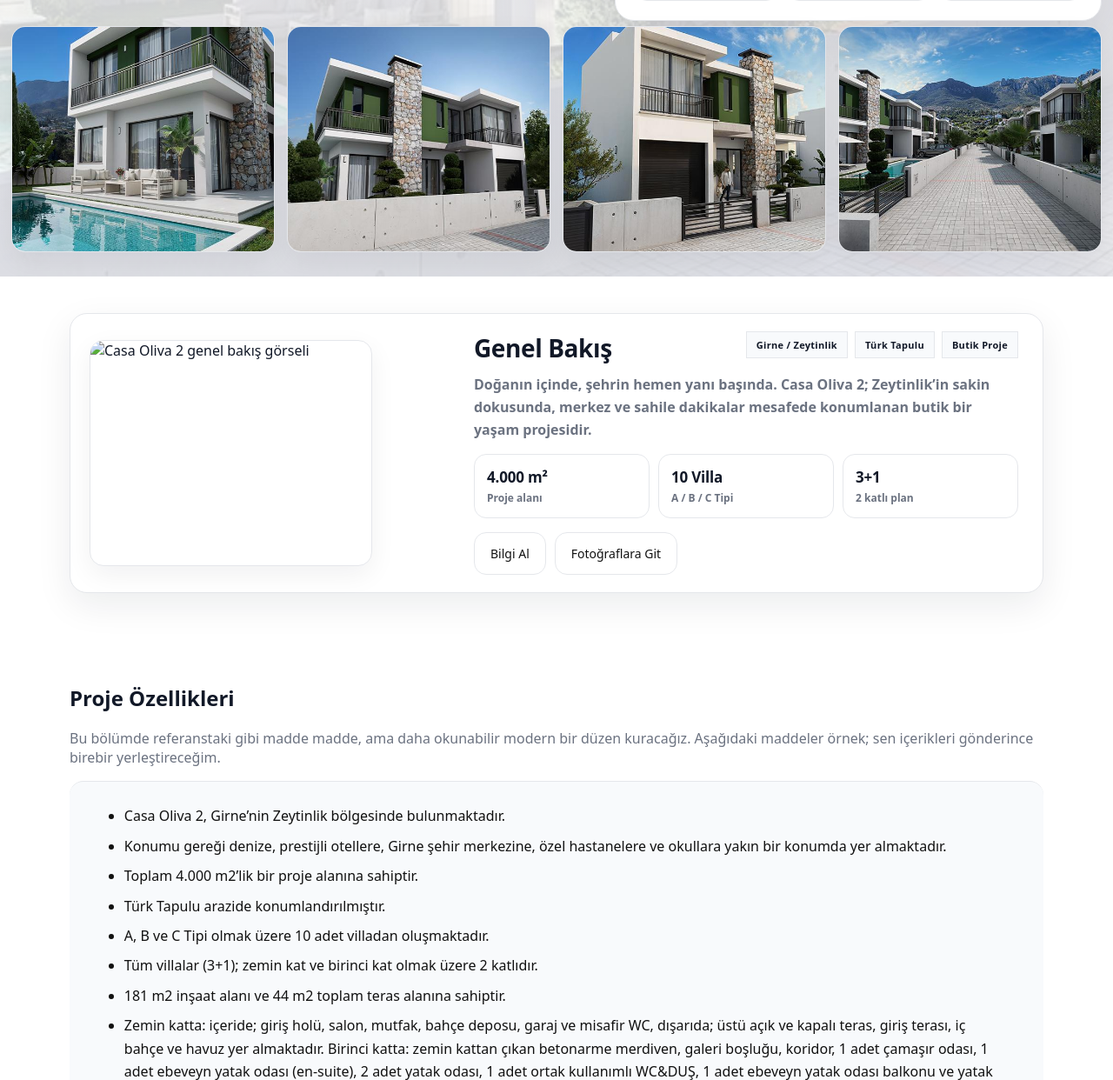
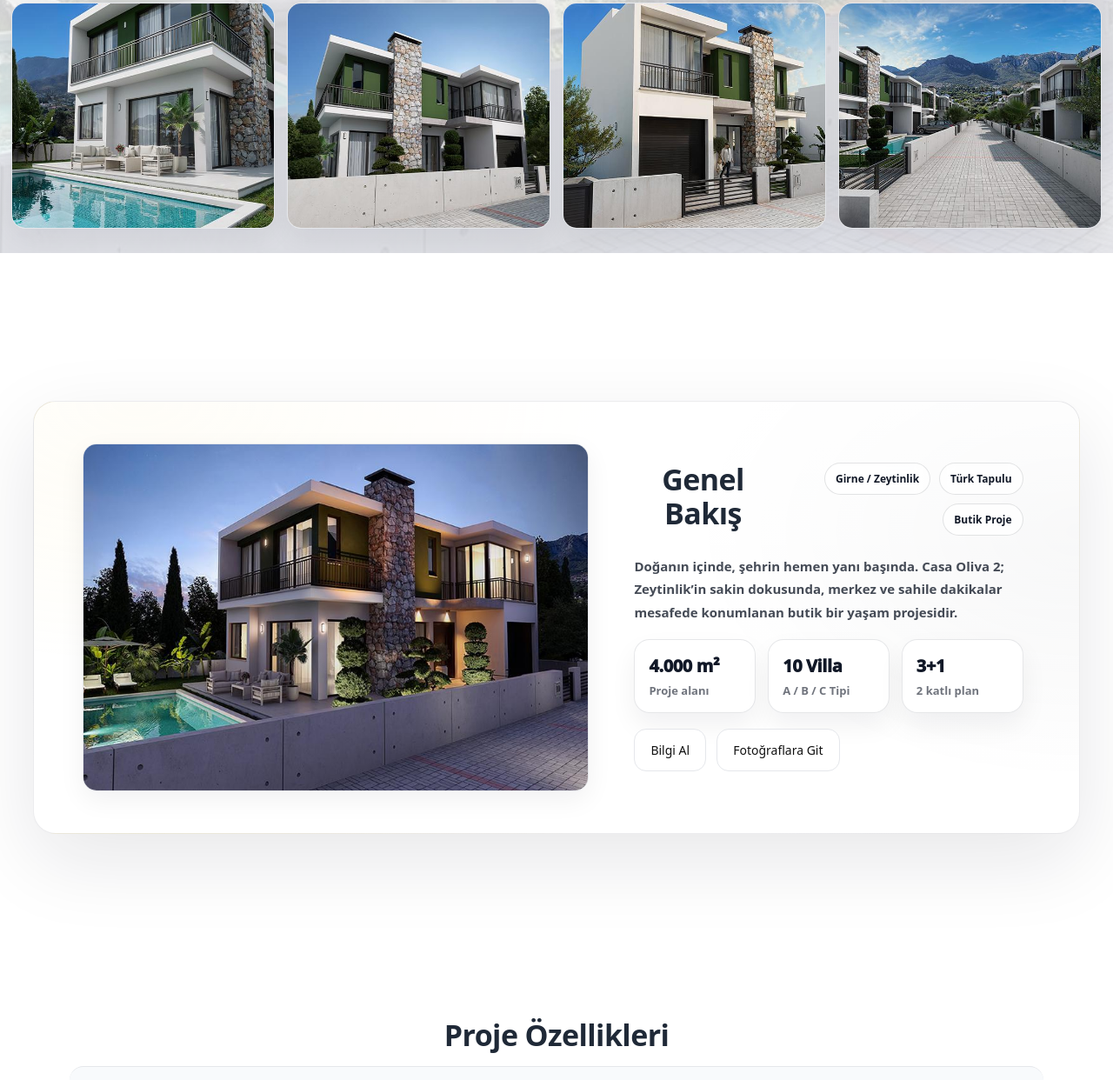
Before and after one commit to CyprusCodes/ozyalcin, a website built with Vite: page index.html in a window 1280 px wide. Shown: the part 832-2074 px from the top of the page at 87% size. Built offline with nearby package versions, Linux system fonts and the light colour scheme; files whose address does not match are found by name.

Commit message:
second commit

```diff
--- a/index.html
+++ b/index.html
@@ -149,8 +149,8 @@
             <textarea rows="4" placeholder="Kısaca talebinizi yazın..."></textarea>
           </label>
 
-          <button class="btn btn--primary heroFormBtn" type="submit">Gönder (Demo)</button>
-          <p class="tiny muted heroFormNote">Demo: Bu form şu an herhangi bir yere gönderim yapmaz.</p>
+          <button class="btn btn--primary heroFormBtn" type="submit">Gönder</button>
+
         </form>
 
         <div class="heroMiniRow">
@@ -171,7 +171,7 @@
     </div>
   </div>
 
-  <!-- ALT GÖRSEL ŞERİT (opsiyonel ama çok iyi durur) -->
+  <!-- ALT GÖRSEL ŞERİT  -->
   <div class="container heroStrip">
     <a class="heroStripItem gItem" data-full="/images/hero/h01.jpg" aria-label="Görseli büyüt">
       <img src="/images/hero/h01.jpg" alt="Casa Oliva 2 görsel 1" />
@@ -189,15 +189,14 @@
 </section>
 
 
-
-  <!-- GENEL BAKIŞ -->
+<!-- GENEL BAKIŞ  -->
   <section class="section" id="genel-bakis">
-    <div class="container">
-      <div class="overview">
+    <div class="container container--wide">
+      <div class="overview overview--premium">
         <div class="overviewGrid">
           <!-- Görsel -->
           <a class="overviewMedia gItem" data-full="/images/proje/p01.jpg" aria-label="Genel bakış görselini büyüt">
-            <img src="/images/hero/h05.png" alt="Casa Oliva 2 genel bakış görseli" />
+            <img src="public/images/hero/h05.jpg" alt="Casa Oliva 2 genel bakış görseli" />
           </a>
 
           <!-- İçerik -->
@@ -242,13 +241,13 @@
   </section>
 
 
+
   <!-- PROJE ÖZELLİKLERİ -->
   <section class="section" id="proje-ozellikleri">
     <div class="container">
       <h2>Proje Özellikleri</h2>
       <p class="muted">
-        Bu bölümde referanstaki gibi madde madde, ama daha okunabilir modern bir düzen kuracağız.
-        Aşağıdaki maddeler örnek; sen içerikleri gönderince birebir yerleştireceğim.
+
       </p>
 
       <div class="section section--alt" style="padding:18px 0; border-radius:16px;">
@@ -286,9 +285,11 @@
   <!-- KATALOG / BUTON KART -->
   <section class="section" id="katalog">
     <div class="container">
+      <div class="infoCard catalogCard">
+
       <h2>Online Katalog</h2>
       <p class="muted">
-        Online kataloğumuza buradan ulaşabilirsiniz. (Demo buton — gerçek link eklenebilir.)
+        Online kataloğumuza buradan ulaşabilirsiniz.
       </p>
 
       <div class="infoCard" style="grid-template-columns: 1fr; text-align:center;">
@@ -299,11 +300,11 @@
         </div>
 
         <div style="display:flex; justify-content:center; padding-bottom:4px;">
-          <a class="btn btn--primary" href="#" onclick="return false;">3D Online Katalog (Demo)</a>
+          <a class="btn btn--ghost btn--primary btn--lg" href="#" onclick="return false;">3D Online Katalog (Demo)</a>
         </div>
 
         <p class="tiny muted" style="margin:6px 0 0;">
-          Demo: Sunumda buton görünür, bağlantı sonra eklenebilir.
+
         </p>
       </div>
     </div>
@@ -315,8 +316,6 @@
     <div class="container">
       <h2>Vaziyet Planı</h2>
       <p class="muted">
-        Burada tek büyük görsel olacak. Tıklayınca büyük açılır. (Vaziyet planı görselini /assets/plan.jpg
-        yapabilirsin.)
       </p>
 
       <div class="gallery" style="grid-template-columns: 1fr;">
@@ -449,13 +448,11 @@
     <div class="container">
       <h2>Konum</h2>
       <p class="muted">
-        Bu alanı istersen harita / yakınlık maddeleriyle modernleştiririz (merkez, okullar, market, sahil vb.).
+        HARİTA
       </p>
 
       <div class="infoCard" style="grid-template-columns: 1fr;">
         <div class="kv">
-          <span class="k">Yakın Noktalar (Örnek)</span>
-          <span class="v">Şehir merkezi • Okullar • Market • Sahil</span>
         </div>
       </div>
     </div>
--- a/src/styles/01-base.css
+++ b/src/styles/01-base.css
@@ -6,7 +6,8 @@ html,
 body {
   margin: 0;
   padding: 0;
-  font-family: system-ui, -apple-system, Segoe UI, Roboto, Arial;
+   font-family: ui-sans-serif, system-ui, -apple-system, Segoe UI, Roboto, Arial, "Apple Color Emoji",
+    "Segoe UI Emoji";
   color: var(--text);
   background: var(--bg);
 }
@@ -35,14 +36,13 @@ img {
 .tiny {
   font-size: 12px;
 }
-/* Büyük buton */
+
 .btn--lg {
   padding: 14px 18px;
   border-radius: 14px;
   font-size: 14px;
 }
 
-/* Ghost buton: daha “pro” */
 .btn--ghost {
   background: #fff;
   color: #111;
--- a/src/styles/04-sections.css
+++ b/src/styles/04-sections.css
@@ -1,5 +1,9 @@
 .section {
   padding: 42px 0;
+}
+
+#genel-bakis {
+  padding: 170px 0;
 }
 
 .section--alt {
@@ -77,118 +81,170 @@
   transition: transform .3s ease;
 }
 
-/* GENEL BAKIŞ */
+/* =========================================================
+   GENEL BAKIŞ — PREMIUM / WIDE
+   ========================================================= */
 
-.overview {
-  background: #fff;
-  border: 1px solid var(--line);
-  border-radius: 20px;
-  box-shadow: 0 14px 40px rgba(17, 24, 39, 0.08);
-  padding: 20px 22px;
+
+.container--wide {
+  width: min(1320px, 94%);
+  margin: 0 auto;
 }
-.overviewBody {
-  padding-right: 6px;
+
+
+.overview--premium {
+  position: relative;
+  overflow: hidden;
+  border-radius: 26px;
+  padding: 48px 56px;
+  background:
+    radial-gradient(900px 500px at 10% 0%, rgba(242, 194, 0, .10), transparent 60%),
+    radial-gradient(800px 520px at 100% 30%, rgba(17, 24, 39, .06), transparent 55%),
+    #fff;
+  border: 1px solid rgba(17, 24, 39, .08);
+  box-shadow: 0 30px 90px rgba(17, 24, 39, .10);
 }
+
+
+.overview--premium::before {
+  content: "";
+  position: absolute;
+  inset: 0;
+  background:
+    linear-gradient(180deg, rgba(255, 255, 255, .75), rgba(255, 255, 255, 0));
+  pointer-events: none;
+}
+
+
 .overviewGrid {
+  position: relative;
   display: grid;
-  grid-template-columns: 420px 1fr;
-  gap: 22px;
+  grid-template-columns: minmax(520px, 600px) 1fr;
+  gap: 34px;
   align-items: center;
 }
 
-/* görsel kart */
+
 .overviewMedia {
   display: block;
-  border-radius: 22px;
+  border-radius: 26px;
   overflow: hidden;
-  border: 1px solid var(--line);
-  box-shadow: 0 18px 50px rgba(17, 24, 39, 0.12);
-  aspect-ratio: 5 / 4;
+  border: 1px solid rgba(17, 24, 39, .10);
   background: #fff;
+  box-shadow: 0 28px 70px rgba(17, 24, 39, .16);
+  aspect-ratio: 16 / 11;
+  min-height: 400px;
 }
 
 .overviewMedia img {
   width: 100%;
   height: 100%;
   object-fit: cover;
+  transform: scale(1.02);
+  transition: transform .35s ease;
 }
 
-/* Başlık + etiketler */
+.overviewMedia:hover img {
+  transform: scale(1.06);
+}
+
+
+.overviewBody {
+  padding-right: 8px;
+}
+
 .overviewTop {
   display: flex;
   align-items: flex-start;
   justify-content: space-between;
-  gap: 14px;
+  gap: 16px;
 }
 
 .overviewTitle {
   margin: 0;
-  font-size: 28px;
-  font-weight: 900;
-  letter-spacing: -0.4px;
+  font-size: 40px;
+  line-height: 1.05;
+  font-weight: 950;
+  letter-spacing: -1px;
+  color: #111827;
 }
+
 
 .overviewChips {
   display: flex;
-  gap: 8px;
+  gap: 10px;
   flex-wrap: wrap;
   justify-content: flex-end;
 }
 
 .chip {
-  font-size: 11px;
+  font-size: 12px;
   font-weight: 900;
-  padding: 7px 11px;
-  background: #f8fafc;
-  border: 1px solid #e5e7eb;
-  letter-spacing: 0.3px;
+  padding: 9px 12px;
+  border-radius: 999px;
+  background: rgba(255, 255, 255, .75);
+  border: 1px solid rgba(17, 24, 39, .12);
+  color: #111827;
+  backdrop-filter: blur(8px);
 }
 
+
 .overviewText {
-  margin: 10px 0 0;
-  line-height: 1.65;
-  font-weight: 600;
+  margin: 14px 0 0;
+  max-width: 70ch;
+  font-size: 15px;
+  line-height: 1.75;
+  font-weight: 650;
+  color: rgba(17, 24, 39, .78);
 }
 
-/* KPI kutuları */
+
 .overviewKpis {
-  margin-top: 14px;
+  margin-top: 18px;
   display: grid;
   grid-template-columns: repeat(3, 1fr);
-  gap: 10px;
+  gap: 14px;
 }
 
 .kpi {
-  border: 1px solid var(--line);
-  border-radius: 14px;
-  background: #fff;
-  padding: 14px 14px;
+  border-radius: 18px;
+  border: 1px solid rgba(17, 24, 39, .10);
+  background: rgba(255, 255, 255, .85);
+  padding: 16px 16px;
+  box-shadow: 0 14px 30px rgba(17, 24, 39, .06);
 }
 
 .kpiVal {
-  font-weight: 900;
-  font-size: 17px;
-  letter-spacing: -0.2px;
+  font-weight: 950;
+  font-size: 20px;
+  letter-spacing: -0.4px;
+  color: #111827;
 }
 
 .kpiLbl {
-  margin-top: 4px;
-  font-size: 12px;
-  color: var(--muted);
-  font-weight: 700;
+  margin-top: 6px;
+  font-size: 13px;
+  font-weight: 800;
+  color: rgba(17, 24, 39, .60);
 }
 
-/* Aksiyon butonları */
+
 .overviewActions {
-  margin-top: 16px;
+  margin-top: 18px;
   display: flex;
-  gap: 10px;
+  gap: 12px;
   flex-wrap: wrap;
 }
 
-@media (max-width: 1000px) {
+/* Responsive */
+@media (max-width: 1100px) {
   .overviewGrid {
     grid-template-columns: 1fr;
+    gap: 18px;
+  }
+
+  .overviewTitle {
+    font-size: 34px;
   }
 
   .overviewTop {
@@ -202,13 +258,47 @@
   .overviewKpis {
     grid-template-columns: 1fr;
   }
-    @media (max-width: 1000px) {
-      .overview {
-        padding: 18px;
-      }
 
-      .overviewMedia {
-        aspect-ratio: 16 / 10;
-      }
-    }
+  .overviewMedia {
+    aspect-ratio: 16 / 10;
+  }
 }
+
+/* =========================
+   ONLINE KATALOG (BOX)
+   ========================= */
+.catalogCard {
+  max-width: 760px;
+  margin: 18px auto 0;
+  text-align: center;
+  padding: 22px 22px;
+  border-radius: 18px;
+  background: #fff;
+  border: 1px solid var(--line);
+  box-shadow: var(--shadow);
+}
+
+.catalogCard .btn {
+  padding: 12px 18px;
+  border-radius: 12px;
+  font-weight: 900;
+}
+
+/* =========================
+   SECTION BAŞLIKLARI (GLOBAL)
+   ========================= */
+.section h2 {
+  text-align: center;
+  font-size: 34px;
+  line-height: 1.15;
+  font-weight: 900;
+  letter-spacing: -0.6px;
+  color: #1f2937;
+  margin: 0 0 14px;
+}
+.section>.container>p.muted {
+  text-align: center;
+  max-width: 820px;
+  margin-left: auto;
+  margin-right: auto;
+}
--- a/src/styles/05-form.css
+++ b/src/styles/05-form.css
@@ -41,7 +41,7 @@
   box-shadow: 0 0 0 4px rgba(242, 194, 0, 0.18);
 }
 
-/* Hero form özel */
+/* Hero form */
 .heroFormBtn {
   width: 100%;
   padding: 14px 14px;
--- a/src/styles/07-slider.css
+++ b/src/styles/07-slider.css
@@ -1,14 +1,21 @@
 .sliderHeader {
-  display: flex;
+  display: grid;
+  grid-template-columns: 1fr auto 1fr;
   align-items: center;
-  justify-content: space-between;
   gap: 16px;
   margin-bottom: 16px;
 }
 
+.sliderHeader h2 {
+  grid-column: 2;
+  justify-self: center;
+  text-align: center;
+  margin: 0;
+}
+
 .sliderControls {
-  display: flex;
-  gap: 8px;
+  grid-column: 3;
+  justify-self: end;
 }
 
 .sliderBtn {
```
Also changed, not shown: src/styles/02-header.css (+3 -14 lines), src/styles/03-hero.css (+5 -14 lines), src/styles/06-contact-visuals.css (+3 -7 lines).
